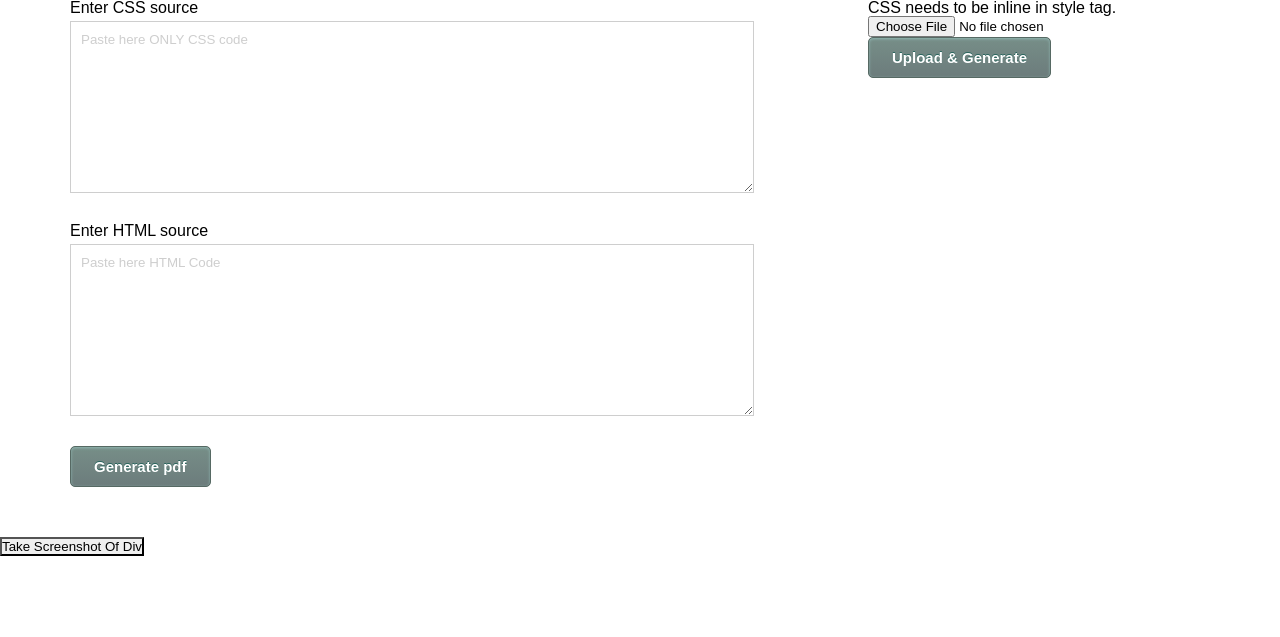
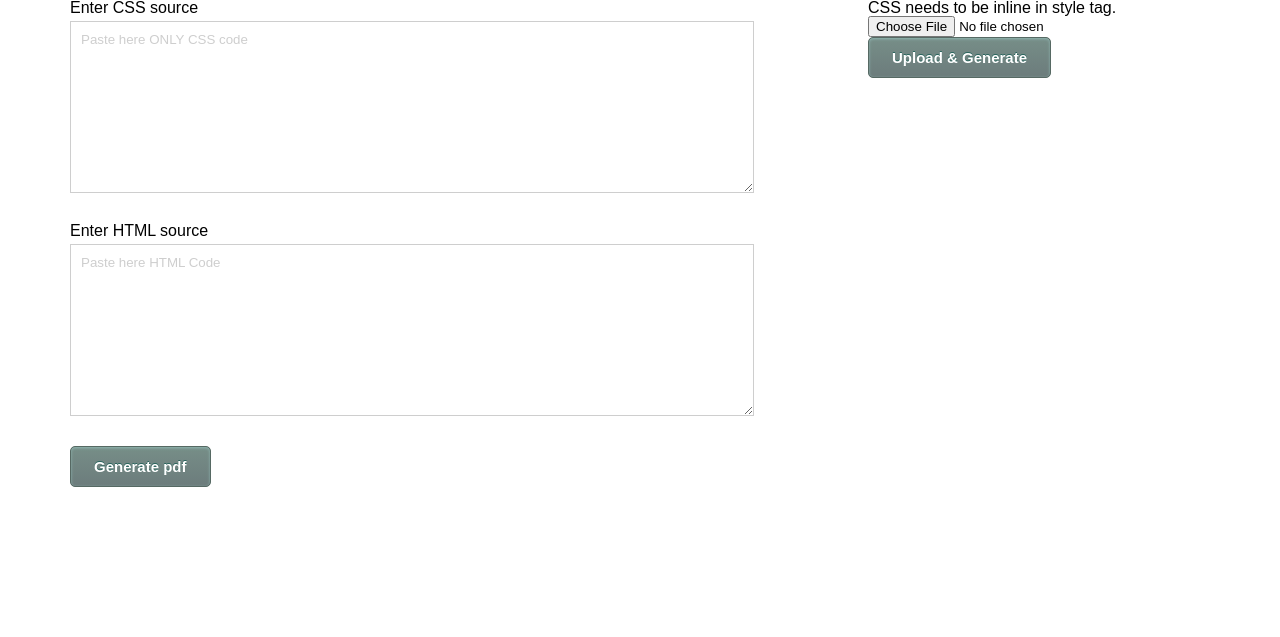
Before and after one commit to Geshaa/html2pdf, a PHP site: page /dashboard.php in a window 1280 px wide. Shown: the part 88-725 px from the top of the page. Run offline with PHP 8.4, Linux system fonts and the light colour scheme; a user stored in the database is signed in.

Commit message:
remove form for taking screenshot

```diff
--- a/public/dashboard.php
+++ b/public/dashboard.php
@@ -57,10 +57,6 @@
 				</form>
 			</div>
 		</div>
-
-		<form method="POST" enctype="multipart/form-data" action="page2images.php" id="myForm">
-			<input type="submit" value="Take Screenshot Of Div" onclick="capture();" />
-		</form>
 	</main>
 
 	<script src="assets/front/js/scripts.js"></script>
```
